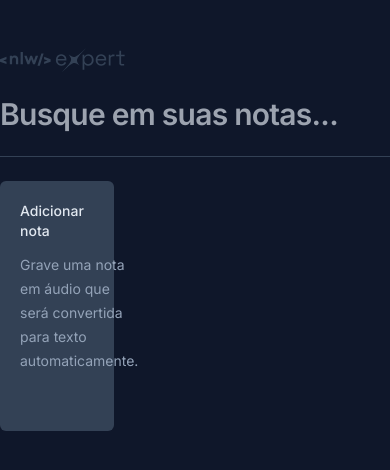
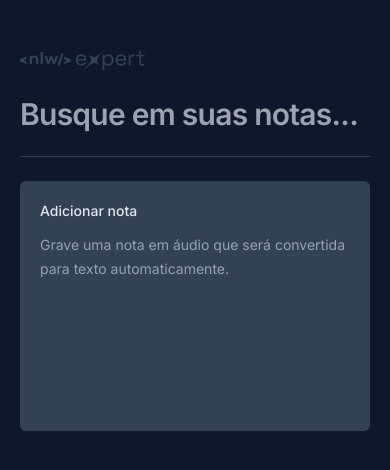
Before and after one commit to Igwbriel/Expert-Notes, a React (Vite) app: page / in a window 390 px wide. Shown: the top 470 px of the page. Built offline with nearby package versions, Linux system fonts and the light colour scheme.

Commit message:
Adicionando Responsividade

```diff
--- a/src/app.tsx
+++ b/src/app.tsx
@@ -49,7 +49,7 @@ export function App() {
       : notes
 
   return (
-    <div className="mx-auto max-w-6xl my-12 space-y-6">
+    <div className="mx-auto max-w-6xl my-12 space-y-6 px-5">
       <img src={logo} alt="NLW expert" />
 
       <form className="w-full">
@@ -63,7 +63,7 @@ export function App() {
 
       <div className="h-px bg-slate-700" />
 
-      <div className="grid grid-cols-3 gap-6 auto-rows-[250px]">
+      <div className="grid grid-cols-1 md:grid-cols-2 lg:grid-cols-3 gap-6 auto-rows-[250px]">
         <NewNoteCard onNoteCreated={onNoteCreated} />
 
         {filteredNotes.map((note) => {
--- a/src/components/new-note-card.tsx
+++ b/src/components/new-note-card.tsx
@@ -99,7 +99,7 @@ export function NewNoteCard({ onNoteCreated }: NewNoteCardProps) {
 
       <Dialog.Portal>
         <Dialog.Overlay className="inset-0 fixed bg-black/50" />
-        <Dialog.Content className="fixed overflow-hidden left-1/2 top-1/2 -translate-x-1/2 -translate-y-1/2 max-w-[640px] h-[60vh] w-full bg-slate-700 rounded-md flex flex-col outline-none">
+        <Dialog.Content className="fixed overflow-hidden inset-0 md:inset-auto md:left-1/2 md:top-1/2 md:-translate-x-1/2 md:-translate-y-1/2 max-w-[640px] md:h-[60vh] w-full bg-slate-700 md:rounded-md flex flex-col outline-none">
           <Dialog.Close className="absolute right-0 top-0 bg-slate-800 p-1.5 text-slate-400 hover:text-slate-100">
             <X className="size-5" />
           </Dialog.Close>
--- a/src/components/note-card.tsx
+++ b/src/components/note-card.tsx
@@ -13,7 +13,7 @@ interface NoteCardProps {
 export function Notecard({ note }: NoteCardProps) {
   return (
     <Dialog.Root>
-      <Dialog.Trigger className="rounded-md text-left flex flex-col bg-slate-800 p-5 gap-y-3 outline-none overflow-hidden relative hover:ring-2 hover:ring-slate-600 focus-visible:ring-2 focus-visible:ring-lime-400">
+      <Dialog.Trigger className="rounded-md md:text-left flex flex-col bg-slate-800 p-5 gap-y-3 outline-none overflow-hidden relative hover:ring-2 hover:ring-slate-600 focus-visible:ring-2 focus-visible:ring-lime-400">
         <span className="text-sm font-medium text-slate-300">
           {formatDistanceToNow(note.date, {
             locale: ptBR,
@@ -26,7 +26,7 @@ export function Notecard({ note }: NoteCardProps) {
 
       <Dialog.Portal>
         <Dialog.Overlay className="inset-0 fixed bg-black/50" />
-        <Dialog.Content className="fixed overflow-hidden left-1/2 top-1/2 -translate-x-1/2 -translate-y-1/2 max-w-[640px] h-[60vh] w-full bg-slate-700 rounded-md flex flex-col outline-none">
+        <Dialog.Content className="fixed overflow-hidden inset-0 md:inset-auto md:left-1/2 md:top-1/2 md:-translate-x-1/2 md:-translate-y-1/2 md:max-w-[640px] md:h-[60vh] w-full bg-slate-700 md:rounded-md flex flex-col outline-none">
           <Dialog.Close className="absolute right-0 top-0 bg-slate-800 p-1.5 text-slate-400 hover:text-slate-100">
             <X className="size-5" />
           </Dialog.Close>
```
